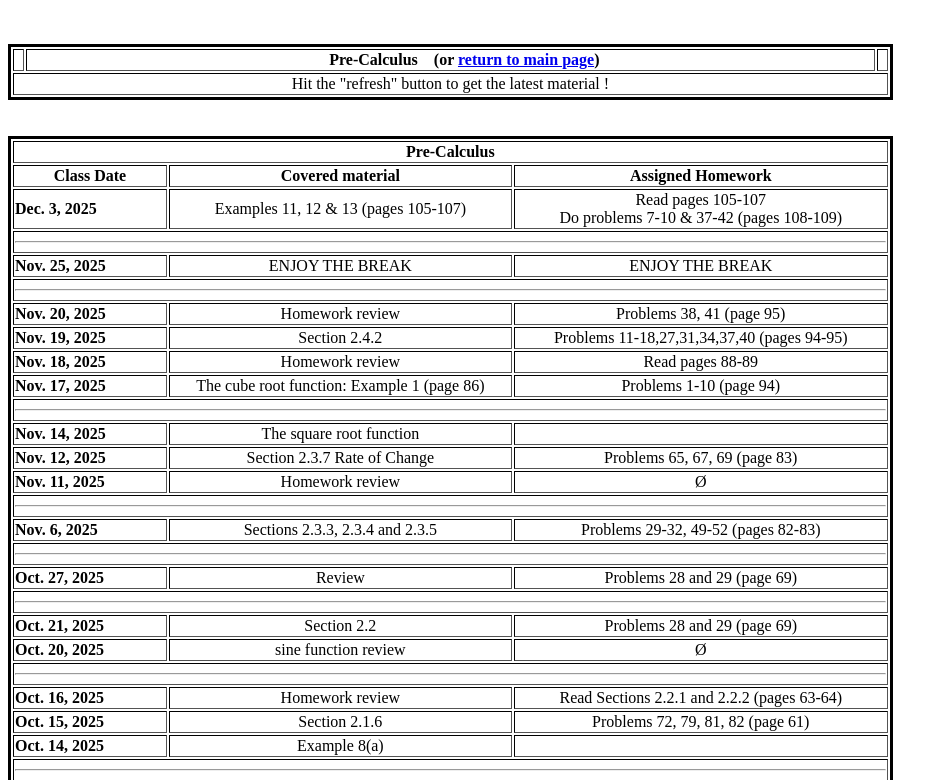
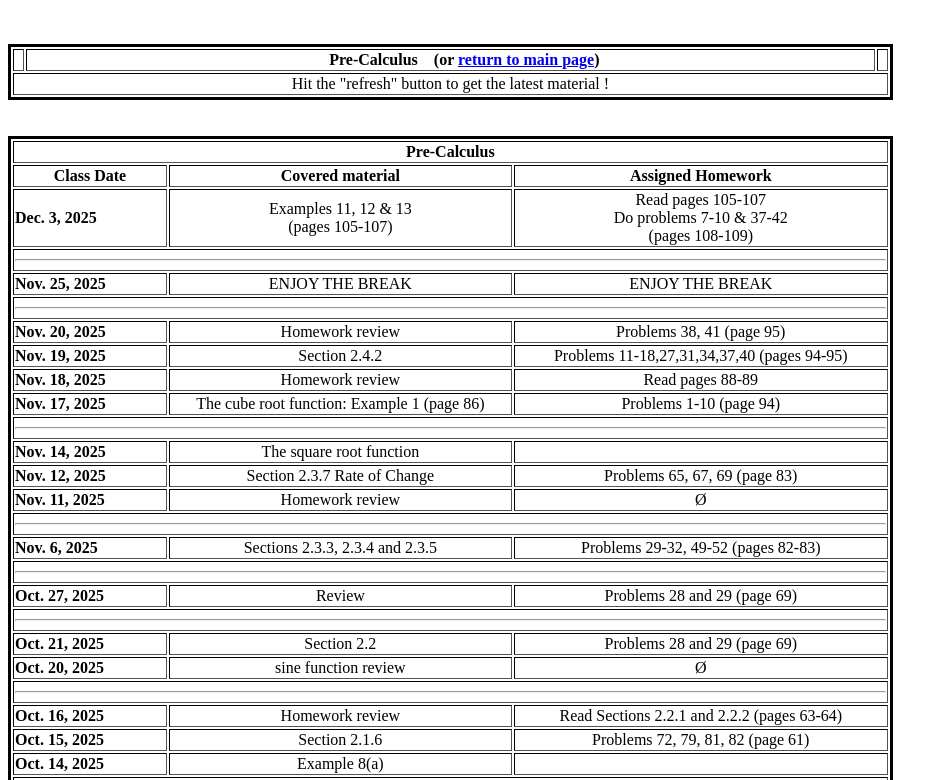
Before and after one commit to drstathis/drstathis.github.io, a plain HTML site: page precalc_2025.htm in a window 1280 px wide. Shown: the top 780 px of the page, without its empty margins (0-948 px from the left). Drawn offline with Linux system fonts and the light colour scheme.

Commit message:
Update precalc_2025.htm

```diff
--- a/precalc_2025.htm
+++ b/precalc_2025.htm
@@ -26,7 +26,7 @@
 <table border="1" style="width:70%;border:solid black;">
   <tr><td colspan=5><center><B>Pre-Calculus</B></center></td></tr>
   <tr><td width="150"><b><center>Class Date</center></b></td><td colspan=2><b><center>Covered material</center></b></td><td colspan=2><center><b>Assigned Homework</b></center></td></tr>
-  <tr><td><b>Dec. 3, 2025</b><td colspan=2><center>Examples 11, 12 & 13 (pages 105-107)</center></td><td colspan=2><center>Read pages 105-107 <BR> Do problems 7-10 & 37-42 (pages 108-109)</center></td></tr>
+  <tr><td><b>Dec. 3, 2025</b><td colspan=2><center>Examples 11, 12 & 13 <BR> (pages 105-107)</center></td><td colspan=2><center>Read pages 105-107 <BR> Do problems 7-10 & 37-42 <BR> (pages 108-109)</center></td></tr>
   <tr><td colspan=4><HR></td></tr>
   <tr><td><b>Nov. 25, 2025</b><td colspan=2><center>ENJOY THE BREAK</center></td><td colspan=2><center>ENJOY THE BREAK</center></td></tr>
   <tr><td colspan=4><HR></td></tr>
```
